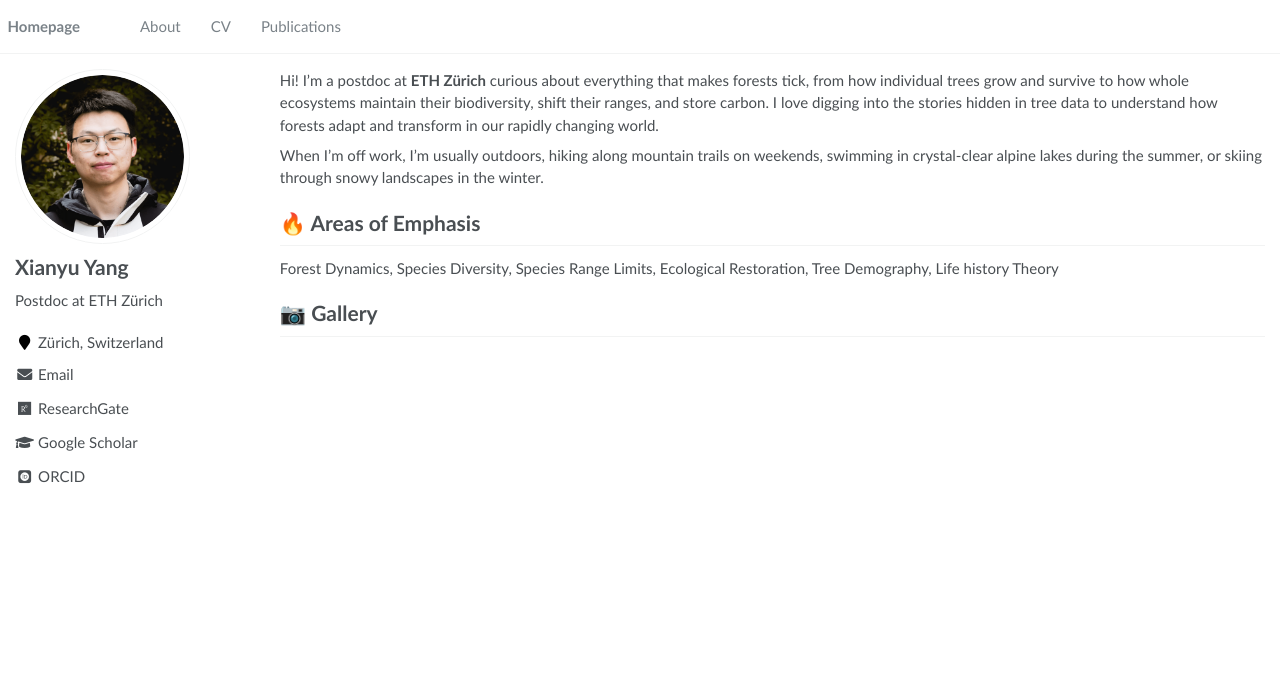
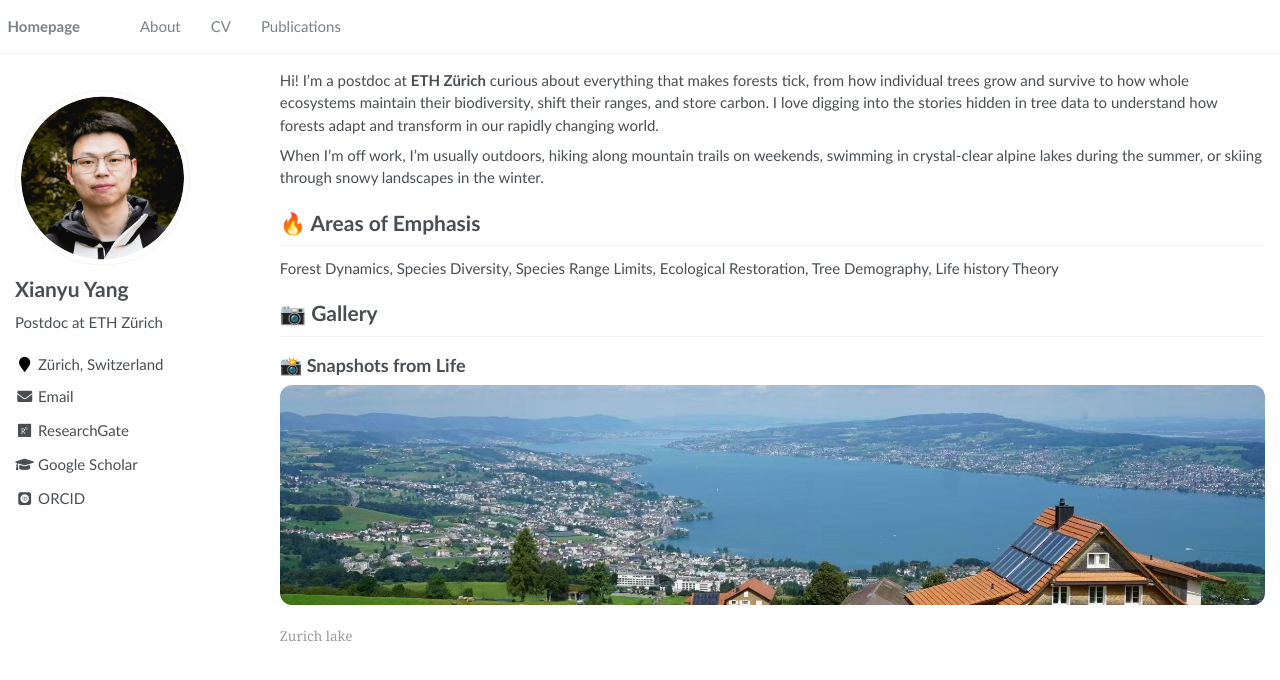
Before and after one commit to Xianyu-Yang/xianyu-yang.github.io, a Jekyll site: the page built from _pages/about.md, in a window 1280 px wide. Shown: the top 680 px of the page. Built offline with Jekyll 4.4.1, drawn with Linux system fonts in a browser that asks for light colours; some web fonts are replaced.

Commit message:
Update about.md

```diff
--- a/_pages/about.md
+++ b/_pages/about.md
@@ -24,3 +24,19 @@ When I’m off work, I’m usually outdoors, hiking along mountain trails on wee
 Forest Dynamics, Species Diversity, Species Range Limits, Ecological Restoration, Tree Demography, Life history Theory
 
 # 📷 Gallery
+## 📸 Snapshots from Life
+
+<div class="life-grid">
+  <figure>
+    <img src="/images/life/Zurich-lake.jpg" alt="Zurich lake" loading="lazy">
+    <figcaption>Zurich lake</figcaption>
+  </figure>
+</div>
+
+<style>
+/* ultra-simple responsive grid */
+.life-grid { display:grid; grid-template-columns:repeat(auto-fit,minmax(220px,1fr)); gap:12px; }
+.life-grid figure { margin:0; }
+.life-grid img { width:100%; height:220px; object-fit:cover; border-radius:12px; }
+.life-grid figcaption { text-align:center; font-size:0.9rem; opacity:0.75; margin-top:6px; }
+</style>
```
